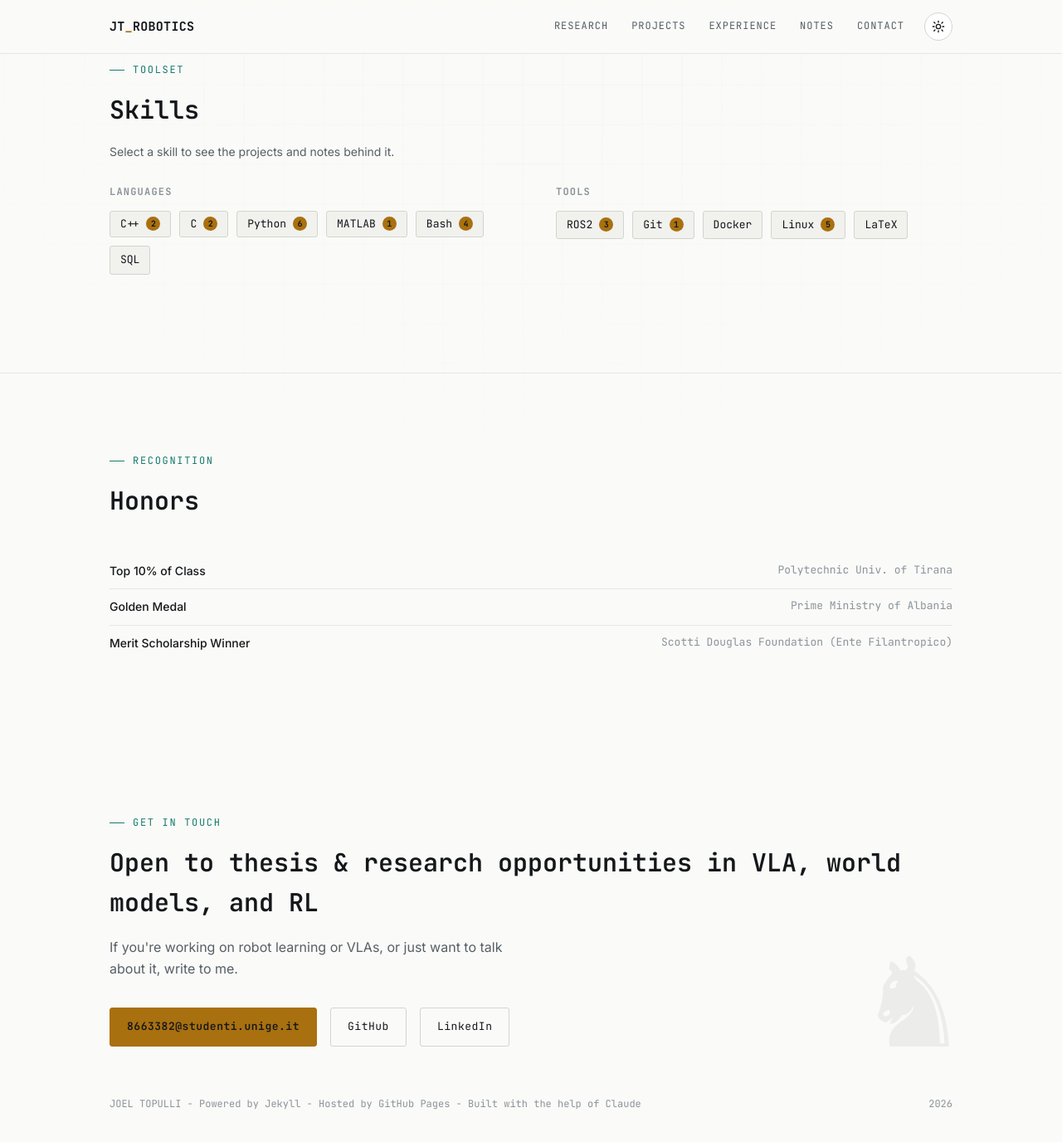
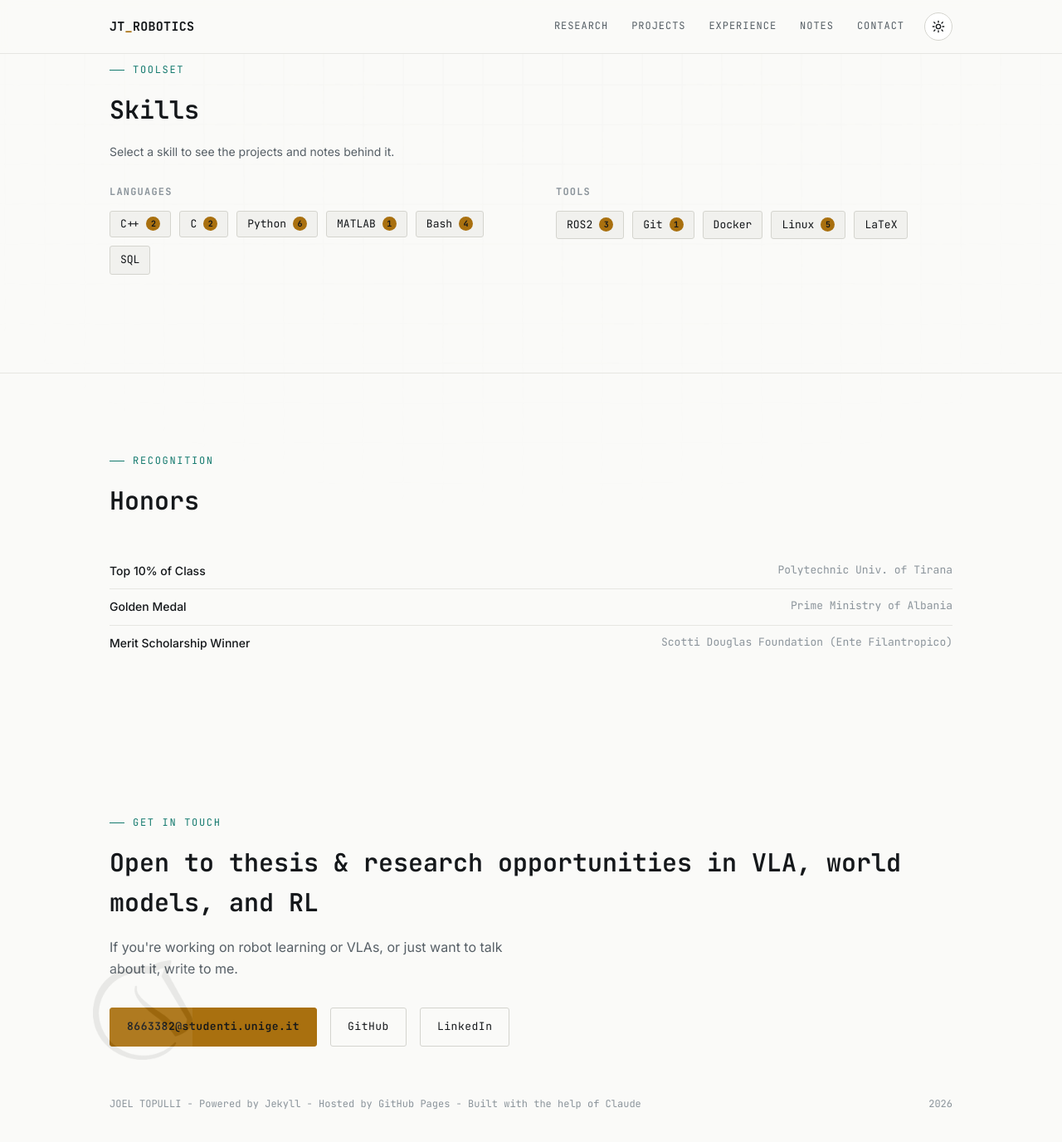
Before and after one commit to IloPinci/portfolio, a Jekyll site: the page built from index.html, in a window 1280 px wide and 1400 px high, scrolled down 4441 px. Shown: the top 1376 px of the window at 83% size. Built offline with Jekyll 4.4.1, drawn with Linux system fonts in a browser that asks for light colours.

Commit message:
Fix the easter egg

```diff
--- a/_includes/footer.html
+++ b/_includes/footer.html
@@ -14,7 +14,10 @@
     </div>
 
     <div class="knight-egg" data-user="{{ site.lichess_username }}">
-      <button class="knight-btn" id="knight-btn" type="button" aria-label="Chess knight" aria-expanded="false">&#9822;&#xFE0E;</button>
+      <button class="knight-btn" id="knight-btn" type="button" aria-label="Lichess knight" aria-expanded="false">
+  <img class="kn-light" src="{{ '/assets/photos/lichess-black.png' | relative_url }}" alt="">
+  <img class="kn-dark" src="{{ '/assets/photos/lichess-white.png' | relative_url }}" alt="">
+</button>
       <div class="knight-pop" id="knight-pop" role="dialog" aria-label="Lichess puzzle rating" hidden>
         <p class="kp-label">Puzzle rating</p>
         <p class="kp-rating" id="kp-rating">…</p>
--- a/_includes/head.html
+++ b/_includes/head.html
@@ -23,5 +23,6 @@
 <link rel="stylesheet" href="{{ '/assets/css/style.css' | relative_url }}">
 <link rel="stylesheet" href="{{ '/assets/css/projects.css' | relative_url }}">
 <link rel="stylesheet" href="{{ '/assets/css/syntax.css' | relative_url }}">
+<link rel="stylesheet" href="{{ '/assets/css/knight.css' | relative_url }}">
 {% feed_meta %}
 {% seo %}
--- /dev/null
+++ b/assets/css/knight.css
@@ -0,0 +1,71 @@
+#contact { position: relative; }
+#contact .wrap { position: relative; }
+
+.knight-egg {
+  position: absolute;
+  left: 12px;              /* bottom left */
+  bottom: 56px;
+  z-index: 2;
+}
+
+.knight-btn {
+  -webkit-appearance: none;
+  appearance: none;
+  background: transparent;
+  border: 0;
+  padding: 0;
+  width: 120px;
+  height: 120px;
+  cursor: pointer;
+  opacity: .07;            /* ghost-like; raise it if too hidden */
+  transition: opacity .3s, transform .3s;
+}
+.knight-btn:hover,
+.knight-btn:focus-visible { opacity: .2; transform: rotate(-6deg) scale(1.03); }
+.knight-egg.open .knight-btn { opacity: .25; }
+
+.knight-btn img {
+  display: none;
+  width: 100%;
+  height: 100%;
+  object-fit: contain;
+  pointer-events: none;
+}
+/* light mode: black logo */
+html:not([data-theme="dark"]) .knight-btn .kn-light { display: block; mix-blend-mode: multiply; }
+/* dark mode: white logo */
+html[data-theme="dark"] .knight-btn .kn-dark { display: block; }
+
+.knight-pop {
+  position: absolute;
+  left: 12px;
+  bottom: 100%;
+  width: min(260px, 80vw);
+  padding: 18px 20px;
+  border-radius: 12px;
+  background: #1e222a;
+  border: 1px solid #2c313c;
+  color: #e6e9ef;
+  box-shadow: 0 8px 28px rgba(0,0,0,.35);
+  text-align: left;
+}
+.knight-pop[hidden] { display: none; }
+.kp-label { margin: 0; font: 600 11px/1 var(--mono, monospace); letter-spacing: .08em; text-transform: uppercase; opacity: .6; }
+.kp-rating { margin: 8px 0 2px; font-size: 40px; font-weight: 600; line-height: 1; }
+.kp-sub { margin: 0 0 14px; font-size: 12px; opacity: .6; }
+.kp-challenge {
+  display: block;
+  padding: 9px 12px;
+  border-radius: 8px;
+  background: #e6e9ef;
+  color: #1e222a;
+  font: 600 13px/1 var(--mono, monospace);
+  text-align: center;
+  text-decoration: none;
+}
+.kp-challenge:hover { background: #fff; }
+
+@media (max-width: 640px) {
+  .knight-btn { width: 84px; height: 84px; }
+  .knight-egg { left: 4px; bottom: 40px; }
+}
--- a/assets/css/style.css
+++ b/assets/css/style.css
@@ -642,67 +642,3 @@ footer p.lede{ color: var(--ink-dim); max-width: 520px; margin: 0 0 34px; }
 }
 .post-content img{ max-width: 100%; border-radius: 4px; margin: 20px 0; }
 .post-content hr{ border: none; border-top: 1px solid var(--line); margin: 40px 0; }
-
-/* =====================================================
-   Knight easter egg
-   ===================================================== */
-
-#contact { position: relative; }
-#contact .wrap { position: relative; }
-
-.knight-egg {
-  position: absolute;
-  right: 12px;
-  bottom: 56px;
-  z-index: 2;
-}
-
-.knight-btn {
-  background: none;
-  border: 0;
-  padding: 0;
-  font-size: 150px;
-  line-height: 1;
-  font-family: "Segoe UI Symbol", "Noto Sans Symbols 2", "DejaVu Sans", serif;
-  color: currentColor;
-  opacity: .06;              /* looks like part of the background */
-  cursor: pointer;
-  transition: opacity .3s, transform .3s;
-}
-.knight-btn:hover,
-.knight-btn:focus-visible { opacity: .16; transform: rotate(-6deg) scale(1.03); }
-.knight-egg.open .knight-btn { opacity: .22; }
-
-.knight-pop {
-  position: absolute;
-  right: 20px;
-  bottom: 100%;
-  width: min(260px, 80vw);
-  padding: 18px 20px;
-  border-radius: 12px;
-  background: #1e222a;
-  border: 1px solid #2c313c;
-  color: #e6e9ef;
-  box-shadow: 0 8px 28px rgba(0,0,0,.35);
-  text-align: left;
-}
-.knight-pop[hidden] { display: none; }
-.kp-label { margin: 0; font: 600 11px/1 var(--mono, monospace); letter-spacing: .08em; text-transform: uppercase; opacity: .6; }
-.kp-rating { margin: 8px 0 2px; font-size: 40px; font-weight: 600; line-height: 1; }
-.kp-sub { margin: 0 0 14px; font-size: 12px; opacity: .6; }
-.kp-challenge {
-  display: block;
-  padding: 9px 12px;
-  border-radius: 8px;
-  background: #e6e9ef;
-  color: #1e222a;
-  font: 600 13px/1 var(--mono, monospace);
-  text-align: center;
-  text-decoration: none;
-}
-.kp-challenge:hover { background: #fff; }
-
-@media (max-width: 640px) {
-  .knight-btn { font-size: 100px; }
-  .knight-egg { bottom: 40px; right: 4px; }
-}
```
Also changed, not shown: assets/photos/lichess-black.png (added), assets/photos/lichess-white.png (added).
